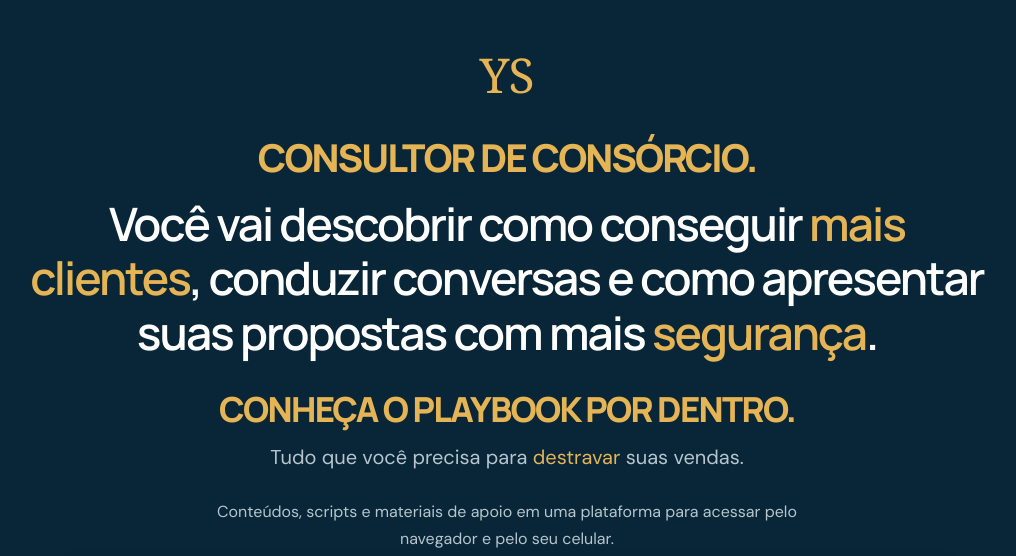
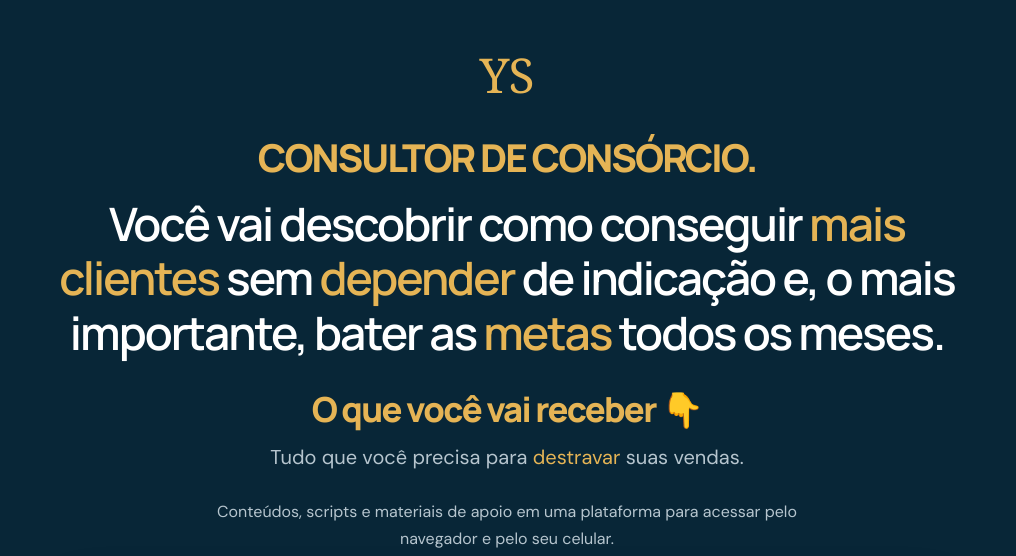
Before and after one commit to yunknet/pg-vendas-playbook-yuri, a website: page index.html in a window 1280 px wide. Shown: the top 556 px of the page, without its empty margins (133-1149 px from the left). Drawn offline with Linux system fonts and the light colour scheme.

Commit message:
Atualiza promessa e chamada da plataforma

```diff
--- a/index.html
+++ b/index.html
@@ -3,9 +3,9 @@
 <head><meta charset="utf-8"><meta name="viewport" content="width=device-width,initial-scale=1"><title>Aprenda a atrair clientes e vender consórcio | Yuri Soares</title><meta name="description" content="Está começando no consórcio? Aprenda a atrair interessados pelo Instagram e conduzir suas conversas de venda com os aprendizados que reuni no meu Playbook."><meta name="theme-color" content="#082637"><link rel="icon" href="assets/favicon.svg" type="image/svg+xml"><link rel="stylesheet" href="style.css"><script src="tracking.js" defer></script><script src="landing.js" defer></script></head>
 <body class="sales-page"><noscript><img height="1" width="1" style="display:none" src="https://www.facebook.com/tr?id=1151746657206681&amp;ev=PageView&amp;noscript=1" alt=""></noscript><a class="skip" href="#conteudo">Ir para o conteúdo</a>
 <main>
-<section class="hero hero-centered" aria-labelledby="hero-title"><div class="hero-copy"><div class="hero-logo" aria-label="YS">YS</div><h1 id="hero-title"><span class="hero-title-gold hero-kicker">CONSULTOR DE CONSÓRCIO.</span><span>Você vai descobrir como conseguir <span class="hero-title-gold">mais clientes</span>, conduzir conversas e como apresentar suas propostas com mais <span class="hero-title-gold">segurança</span>.</span></h1></div></section>
+<section class="hero hero-centered" aria-labelledby="hero-title"><div class="hero-copy"><div class="hero-logo" aria-label="YS">YS</div><h1 id="hero-title"><span class="hero-title-gold hero-kicker">CONSULTOR DE CONSÓRCIO.</span><span>Você vai descobrir como conseguir <span class="hero-title-gold">mais clientes</span> sem <span class="hero-title-gold">depender</span> de indicação e, o mais importante, bater as <span class="hero-title-gold">metas</span> todos os meses.</span></h1></div></section>
 <section class="platform-preview" aria-labelledby="platform-title">
-<h2 id="platform-title">CONHEÇA O PLAYBOOK POR DENTRO.</h2><p class="platform-subtitle">Tudo que você precisa para <span class="highlight">destravar</span> suas vendas.</p>
+<h2 id="platform-title">O que você vai receber 👇</h2><p class="platform-subtitle">Tudo que você precisa para <span class="highlight">destravar</span> suas vendas.</p>
 <p>Conteúdos, scripts e materiais de apoio em uma plataforma para acessar pelo navegador e pelo seu celular.</p>
 <figure><img src="assets/mockup-plataforma-playbook-yuri.png" width="1536" height="1024" alt="Playbook do Vendedor de Consórcio: visão geral da plataforma, capítulos e área de leitura em diferentes dispositivos." loading="lazy" decoding="async"></figure>
 <a class="button quiz-link" href="quiz.html">Quero aprender a atrair clientes <span aria-hidden="true">↗</span></a>
```
